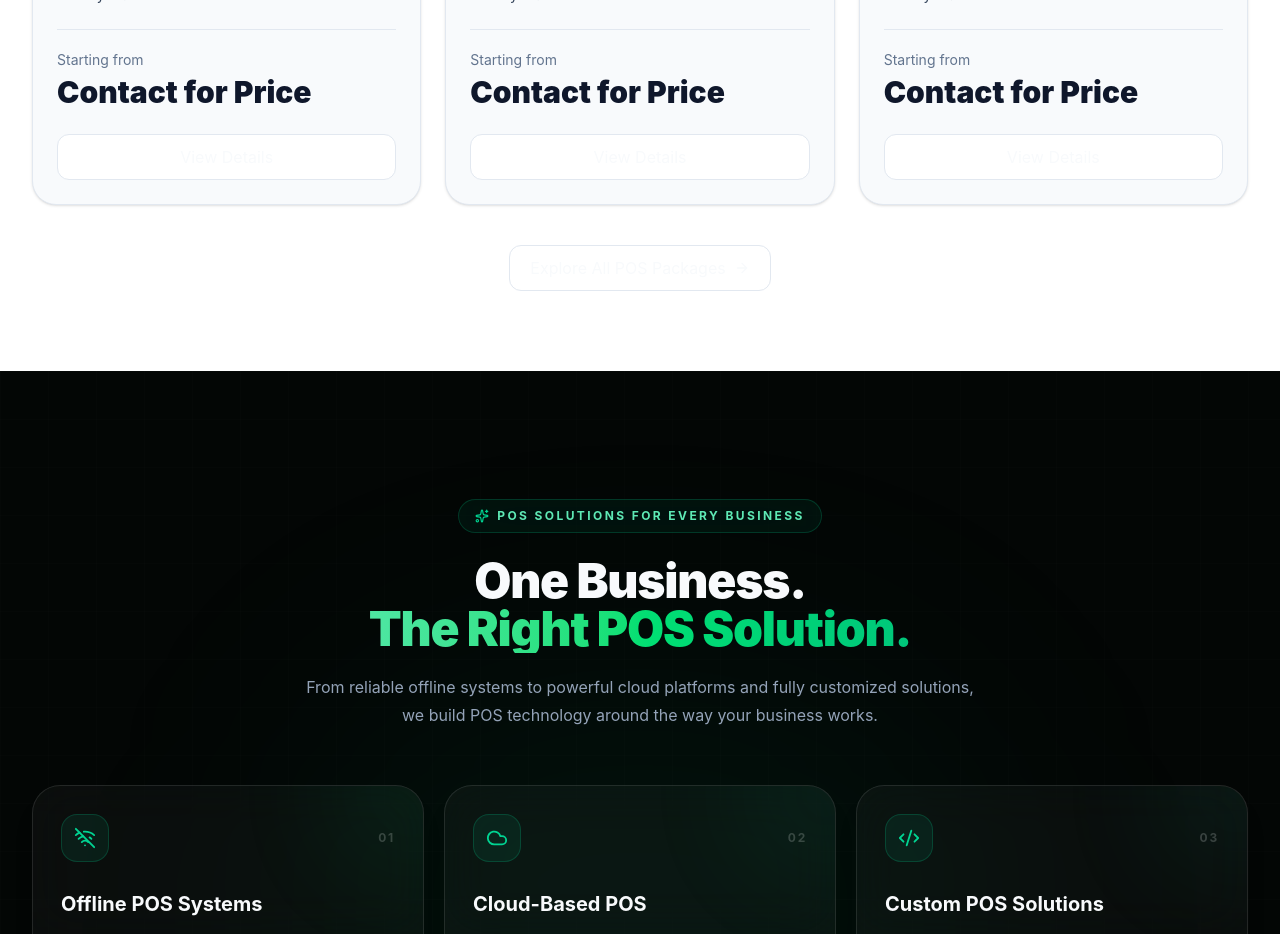
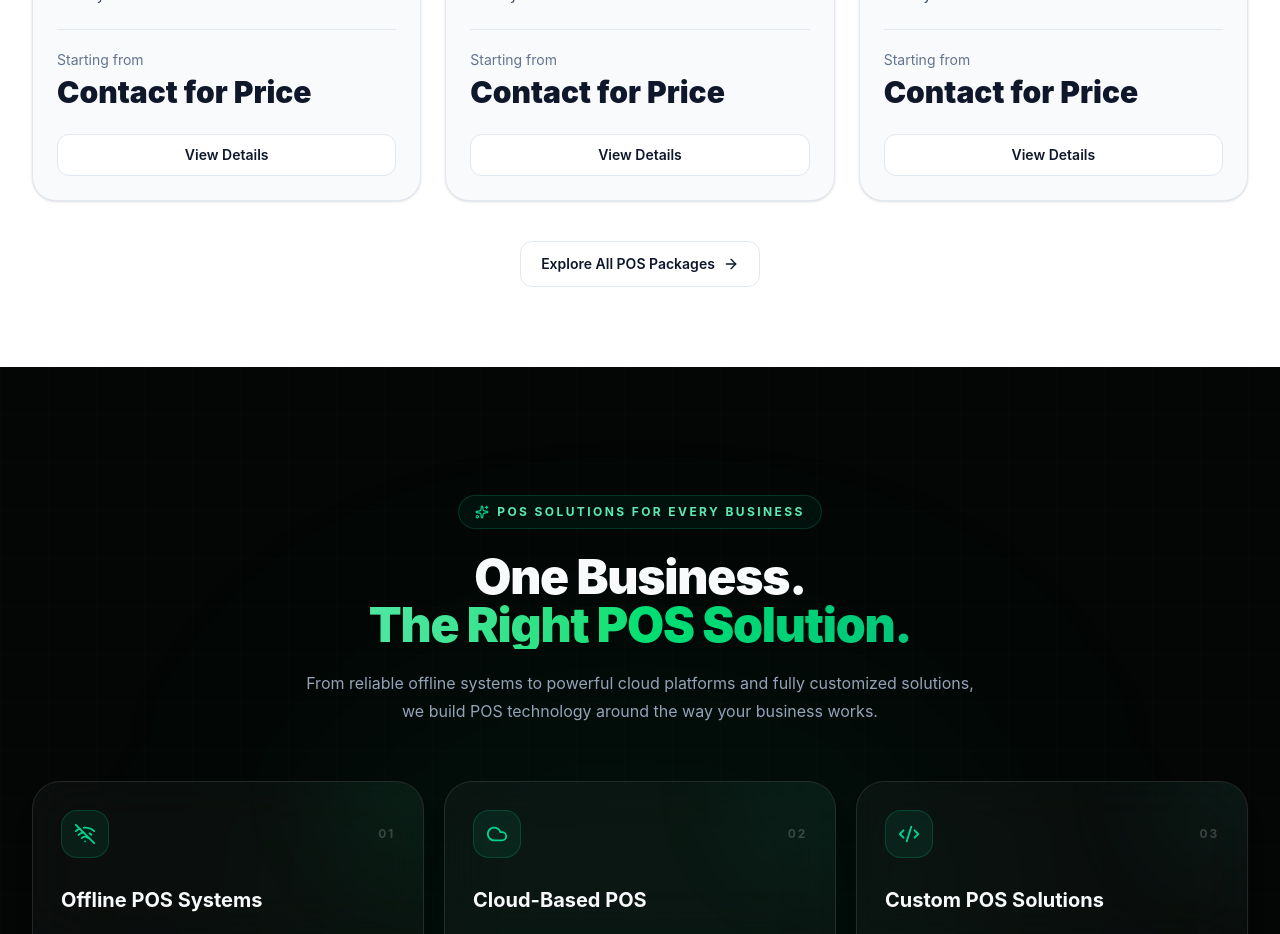
Before and after one commit to Chamoth554/pos-store, a React (Vite) app: page / in a window 1280 px wide. Shown: the part 2420-3354 px from the top of the page. Built offline with nearby package versions, Linux system fonts and the light colour scheme.

Commit message:
feature pkg button text color fix

```diff
--- a/src/components/home/FeaturedPackages.jsx
+++ b/src/components/home/FeaturedPackages.jsx
@@ -54,8 +54,11 @@ export default function FeaturedPackages() {
               </div>
 
               <div className="mt-6 flex gap-3">
-                <Link to={`/packages`} className="flex-1">
-                  <Button variant="secondary" className="w-full">View Details</Button>
+                <Link
+                  to="/packages"
+                  className="flex-1 inline-flex items-center justify-center rounded-xl border border-slate-200 bg-white px-4 py-2.5 text-sm font-semibold !text-slate-900 transition-all duration-200 hover:bg-slate-50"
+                >
+                  View Details
                 </Link>
 
               </div>
@@ -64,10 +67,11 @@ export default function FeaturedPackages() {
         </div>
 
         <div className="mt-10 text-center">
-          <Link to="/packages">
-            <Button variant="secondary" className="inline-flex items-center gap-2">
+          <Link
+            to="/packages"
+            className="inline-flex items-center gap-2 rounded-xl border border-slate-200 bg-white px-5 py-3 text-sm font-semibold !text-slate-900 transition-all duration-200 hover:bg-slate-50"
+          >
             Explore All POS Packages <ArrowRight size={16} />
-            </Button>
           </Link>
         </div>
       </div>
```
Lines whose indentation alone changed are shown as unchanged.
